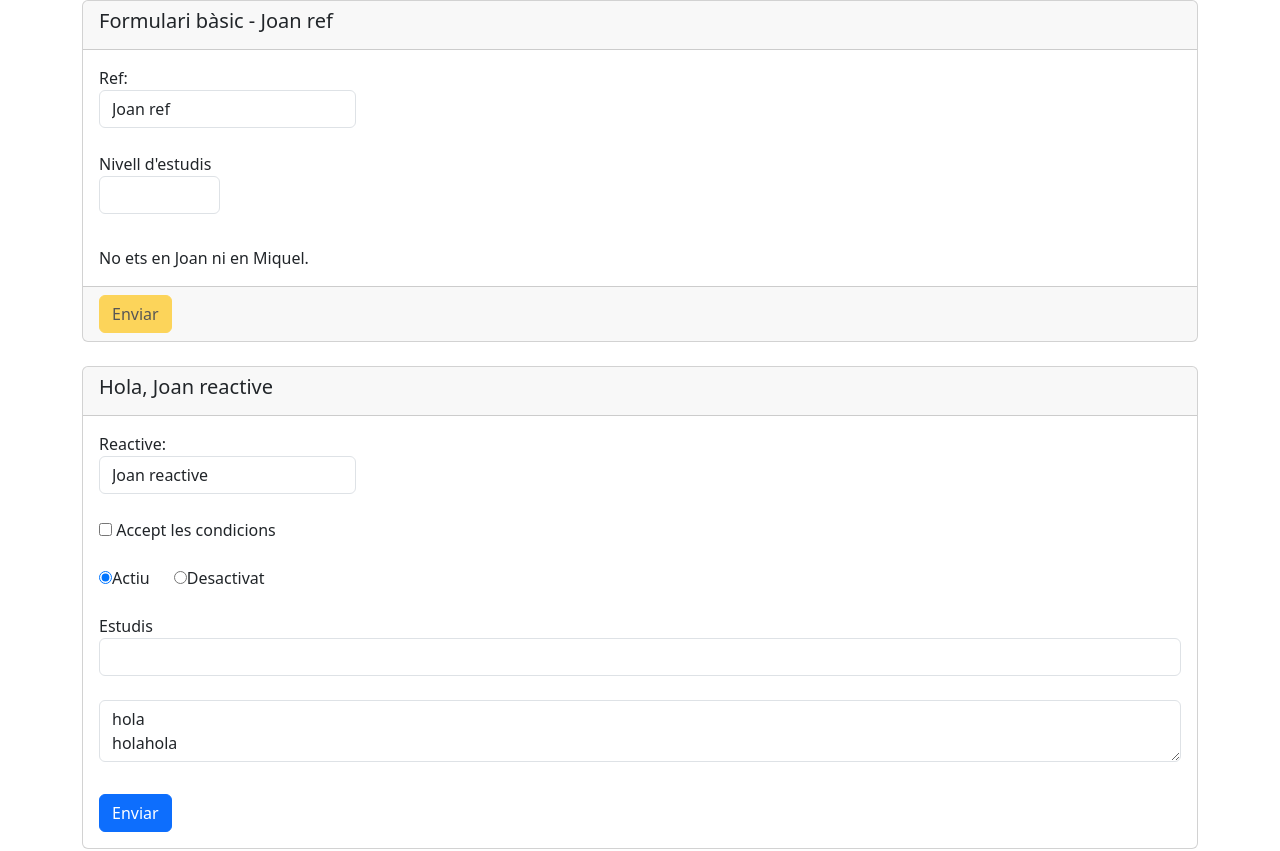
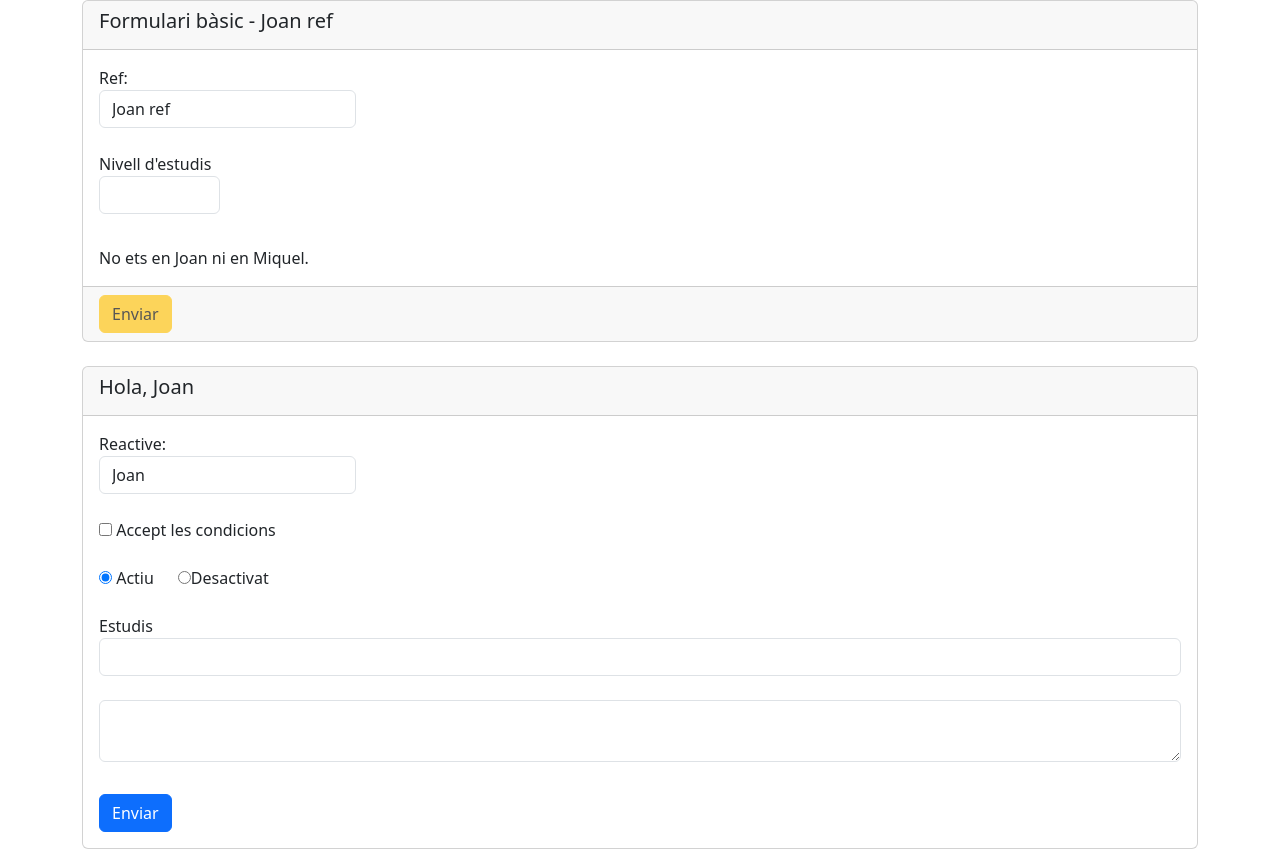
Before and after one commit to joancifo/imagina-vue-s2, a Vue app: page / in a window 1280 px wide. Shown: the top 851 px of the page. Built offline with nearby package versions, Linux system fonts and the light colour scheme.

Commit message:
wip: vee-validate i yup

```diff
--- a/src/components/usuari/FormulariPerfil.vue
+++ b/src/components/usuari/FormulariPerfil.vue
@@ -1,30 +1,32 @@
 <script setup lang="ts">
-import { computed, onMounted, reactive, ref, watch, watchEffect, type Ref } from 'vue'
+import { onMounted, reactive, watch, watchEffect } from 'vue'
+import { ErrorMessage, Field, Form } from 'vee-validate'
 
+import { ESTAT_ACTIU, ESTAT_DESACTIVAT } from '@/constants'
 import UserForm from '@/interfaces/UserForm'
-import { ESTAT_ACTIU, ESTAT_DESACTIVAT } from '@/constants'
-import { ErrorMessage, Field, Form } from 'vee-validate'
+
 import * as yup from 'yup'
 
-
-
 const form: UserForm = reactive<UserForm>({
-  nom: 'Joan reactive',
+  nom: 'Joan',
   edat: 10,
-  sobretu: 'hola\nholahola',
+  sobretu: '',
   acceptarCondicions: false,
   estat: ESTAT_ACTIU,
   estudis: undefined
 })
 
-// const schema = yup.object({
-//   nomDeUsuari: yup.string().required().min(3).max(10),
-//   acceptarCondicions: yup.bool().required().isTrue("Has d'acceptar les condicions")
-// })
-
-
-
-
+const schema = yup.object({
+  nom: yup.string().required('El nom és obligatori').min(3).max(10),
+  acceptarCondicions: yup.bool().required().isTrue("Has d'acceptar les condicions"),
+  estat: yup
+    .number()
+    .required()
+    .min(ESTAT_ACTIU, "Has d'estar actiu")
+    .max(ESTAT_ACTIU, "Has d'estar actiu"),
+  estudis: yup.number().required().positive("Tria el teu nivell d'estudis"),
+  sobretu: yup.string()
+})
 
 watch<UserForm>(form, (valorActual: UserForm, valorAnterior: UserForm) => {
   console.log('watching form')
@@ -35,18 +37,16 @@ watchEffect(() => {
   console.log('watchingEffect form: ' + form.nom)
 })
 
-
 const actualitzaPerfil = () => {
+  alert(JSON.stringify(form))
   fetch('/api/actualitza-perfil', {
     method: 'post',
     body: JSON.stringify(form)
   })
 }
 
-
-
 onMounted(() => {
-  setInterval(actualitzaPerfil, 30 * 1000)
+  // setInterval(actualitzaPerfil, 30 * 1000)
 })
 </script>
 <template>
@@ -56,18 +56,23 @@ onMounted(() => {
     </div>
 
     <div class="card-body">
-
       <div>
         <label>
           Reactive:
-          <input type="text" v-model="form.nom" class="form-control" />
+          <Field v-model="form.nom" name="nom" class="form-control" />
+          <ErrorMessage name="nom" />
         </label>
       </div>
       <div class="d-flex flex-column gap-4 mt-4">
         <div>
           <label>
-            <Field name="acceptarCondicions" type="checkbox" v-model="form.acceptarCondicions" :value="true"
-              :unchecked-value="false" />
+            <Field
+              name="acceptarCondicions"
+              type="checkbox"
+              v-model="form.acceptarCondicions"
+              :value="true"
+              :unchecked-value="false"
+            />
             Accept les condicions
           </label>
           <div>
@@ -75,21 +80,34 @@ onMounted(() => {
           </div>
         </div>
         <div class="d-flex gap-4">
-          <label><input type="radio" v-model="form.estat" :value="ESTAT_ACTIU" />Actiu</label>
           <label>
-            <input type="radio" v-model="form.estat" :value="ESTAT_DESACTIVAT" />Desactivat
+            <Field name="estat" type="radio" v-model="form.estat" :value="ESTAT_ACTIU" />
+            Actiu
           </label>
+          <label>
+            <Field
+              name="estat"
+              type="radio"
+              v-model="form.estat"
+              :value="ESTAT_DESACTIVAT"
+            />Desactivat
+          </label>
+          <div>
+            <ErrorMessage name="estat" />
+          </div>
         </div>
         <div>
           <label>Estudis</label>
-          <select v-model.number="form.estudis" class="form-control">
+          <Field as="select" name="estudis" v-model.number="form.estudis" class="form-control">
+            <option value="0">--</option>
             <option value="1">Superiors</option>
             <option value="2">Bàsics</option>
-          </select>
+          </Field>
+          <ErrorMessage name="estudis" />
         </div>
-        <textarea v-model="form.sobretu" class="form-control"></textarea>
+        <Field as="textarea" name="sobretu" v-model="form.sobretu" class="form-control" />
+        <ErrorMessage name="sobretu" />
       </div>
-
     </div>
 
     <div class="card-body">
```
